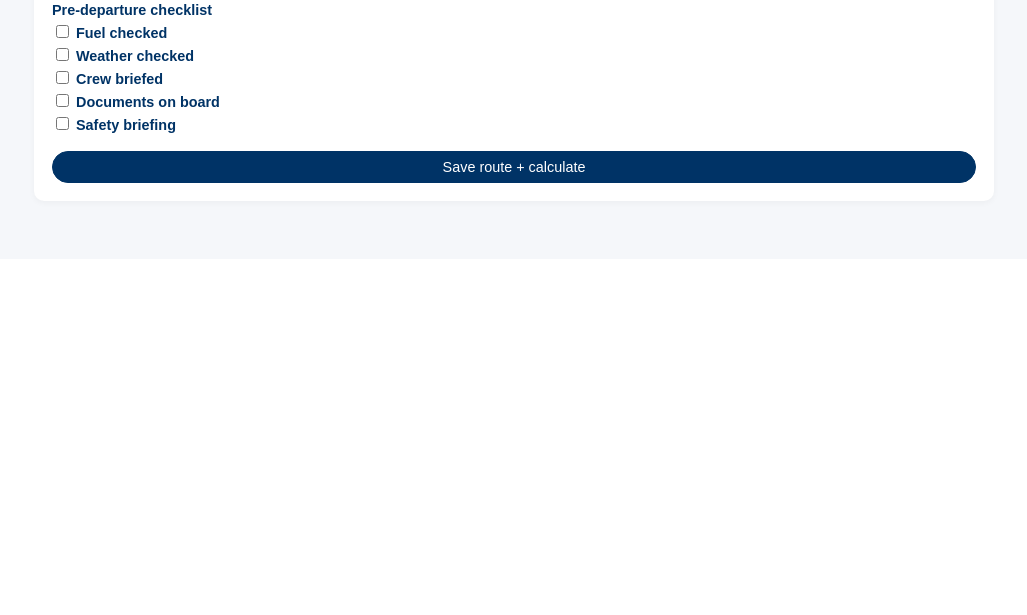
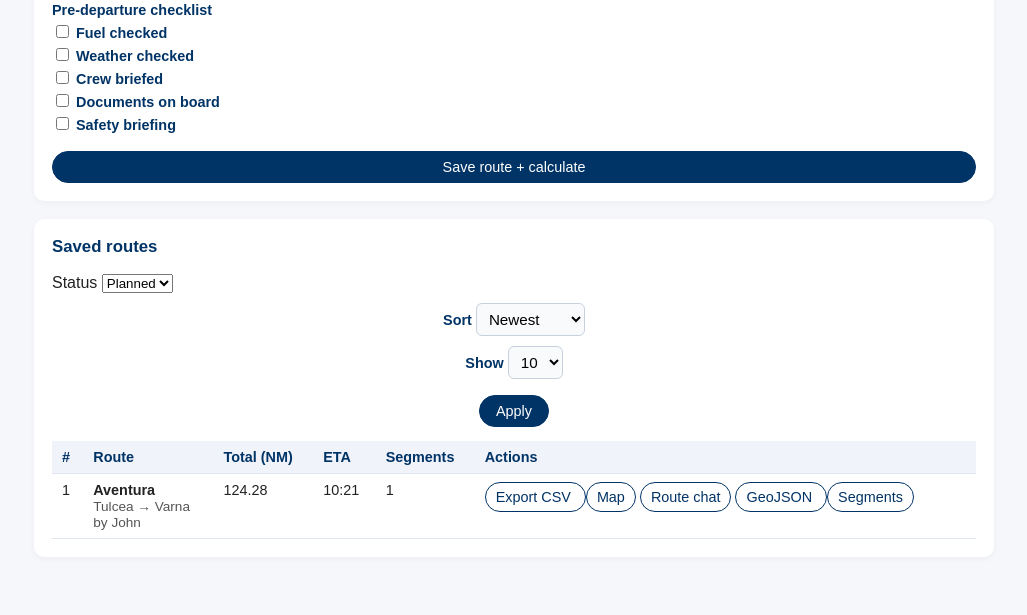
Before and after one commit to NVO01-95/NED-, a Flask app: page /route in a window 1280 px wide. Shown: the part 878-1493 px from the top of the page, without its empty margins (126-1153 px from the left). Before the commit the page ends 1083 px from the top, so only its background shows below. Run offline with Flask 3, Linux system fonts and the light colour scheme.

Commit message:
Route Planner close

```diff
--- a/app.py
+++ b/app.py
@@ -1044,6 +1044,15 @@
                 ids = [r.get("id", 0) for r in routes_all if isinstance(r.get("id", 0), int)]
                 next_id = max(ids) + 1 if ids else 1
 
+            status_filter = request.args.get("status", "planned")  # planned | done | all
+
+            if status_filter == "planned":
+                routes_all = [r for r in routes_all if r.get("status", "planned") != "done"]
+            elif status_filter == "done":
+                routes_all = [r for r in routes_all if r.get("status") == "done"]
+            # all -> nu filtrăm
+
+
             new_route = {
                 "id": next_id,
                 "name": route_name or f"{route_departure} - {route_destination}".strip(" -"),
@@ -1056,6 +1065,8 @@
                 "author": session.get("username") or "Unknown",
                 "author_id": session.get("user_id"),
                 "created_at": datetime.utcnow().isoformat(),
+                "status": "planned",
+                "done_at": None,
             }
 
             # salvăm în lista REALĂ, nu în lista filtrată pt afișare
@@ -1802,6 +1813,39 @@
     )
 
 
+@app.route("/route/done/<int:route_id>", methods=["POST"])
+def mark_route_done(route_id):
+    uid = session.get("user_id")
+    if not uid:
+        return redirect(url_for("login"))
+
+    data = load_data()
+    data = ensure_route_ids(data)
+
+    users = data.get("users", [])
+    routes = data.get("routes", [])
+
+    current_user = next((u for u in users if u.get("id") == uid), None)
+    if not current_user:
+        return redirect(url_for("login"))
+
+    route = next((r for r in routes if r.get("id") == route_id), None)
+    if not route:
+        flash("Route not found.", "error")
+        return redirect(url_for("route_planner"))
+
+    is_admin = bool(current_user.get("is_admin", False))
+    is_owner = (route.get("author_id") == uid)
+    if not (is_admin or is_owner):
+        flash("You are not allowed to modify this route.", "error")
+        return redirect(url_for("route_planner"))
+
+    route["status"] = "done"
+    route["done_at"] = datetime.utcnow().isoformat()
+    save_data(data)
+
+    flash("Route marked as DONE.", "success")
+    return redirect(url_for("route_planner"))
 
 
 
--- a/data/ned_data.json
+++ b/data/ned_data.json
@@ -43,7 +43,54 @@
       "user_id": null
     }
   ],
-  "routes": [],
+  "routes": [
+    {
+      "id": 1,
+      "name": "Aventura",
+      "departure": "Tulcea",
+      "destination": "Varna",
+      "waypoints_raw": "Tulcea\r\nVarna",
+      "notes": "Atentie la comunicarea cu port control Tulcea respectiv Galati. Anuntati trecferea",
+      "checklist": {
+        "fuel": true,
+        "weather": true,
+        "crew": true,
+        "documents": true,
+        "safety": true
+      },
+      "calc": {
+        "speed_kn": 12.0,
+        "total_nm": 124.28,
+        "total_eta_hours": 10.36,
+        "total_eta_hhmm": "10:21",
+        "segments": [
+          {
+            "from": {
+              "lat": 45.177518,
+              "lon": 28.8016348
+            },
+            "to": {
+              "lat": 43.20725,
+              "lon": 27.9167
+            },
+            "distance_nm": 124.28,
+            "bearing_deg": 198.2,
+            "eta_hours": 10.36,
+            "eta_hhmm": "10:21"
+          }
+        ],
+        "warnings": [
+          "Segment 1 is very long (124.3 NM). Check waypoint spacing.",
+          "Segment 1 may indicate a navigation jump."
+        ]
+      },
+      "author": "John",
+      "author_id": 2,
+      "created_at": "2025-12-25T11:46:50.247148",
+      "status": "done",
+      "done_at": "2025-12-25T11:47:30.759687"
+    }
+  ],
   "log_entries": [
     {
       "date": "2025-12-01",
--- a/templates/route_planner.html
+++ b/templates/route_planner.html
@@ -87,6 +87,15 @@
 {% if routes %}
 <section class="ned-card">
   <h3>Saved routes</h3>
+  <label style="margin:0;">
+  Status
+  <select name="status">
+    <option value="planned" {{ 'selected' if request.args.get('status','planned')=='planned' else '' }}>Planned</option>
+    <option value="done" {{ 'selected' if request.args.get('status')=='done' else '' }}>Done</option>
+    <option value="all" {{ 'selected' if request.args.get('status')=='all' else '' }}>All</option>
+  </select>
+</label>
+
     <form method="get" action="{{ url_for('route_planner') }}" class="voyage-form" style="margin: 10px 0 14px 0;">
     <div class="form-row" style="display:flex; gap:10px; flex-wrap:wrap; align-items:center;">
       <label style="margin:0;">
@@ -152,6 +161,8 @@
             <a class="nav-link" href="{{ url_for('route_map', route_id=r.id) }}">Map</a>
             <a class="nav-link" href="{{ url_for('route_chat', route_id=r.id) }}">Route chat</a>
             <a class="nav-link" href="{{ url_for('export_route_geojson', index=route_index) }}"> GeoJSON </a>
+            <button type="button" class="nav-link" onclick="toggleSeg('{{ r.id }}')">Segments</button>
+
 
           {# DELETE – doar admin sau owner #}
           {% set is_owner = r.author_id == session.get("user_id") %}
@@ -167,14 +178,25 @@
             </form>
           {% endif %}
 
+          {% if is_admin or is_owner %}
+            <form method="post"
+                  action="{{ url_for('mark_route_done', route_id=r.id) }}"
+                  style="display:inline;"
+                  onsubmit="return confirm('Mark this route as DONE?');">
+              <button type="submit" class="nav-link" style="color:#0b5;">
+                Done
+              </button>
+            </form>
+          {% endif %}
+
 
            </div>
         </td>
       </tr>
 
       {% if r.calc and r.calc.segments %}
-      <tr>
-        <td colspan="6">
+        <tr id="seg-{{ r.id }}" style="display:none;">
+          <td colspan="6">
           <div class="notes-section">
             <strong>Segments</strong>
             <table class="voyage-table" style="margin-top:8px;">
@@ -271,4 +293,13 @@
 })();
 </script>
 
+<script>
+function toggleSeg(id) {
+  const row = document.getElementById("seg-" + id);
+  if (!row) return;
+  row.style.display = (row.style.display === "none" || row.style.display === "") ? "table-row" : "none";
+}
+</script>
+
+
 {% endblock %}
```
Also changed, not shown: 1 other file.
